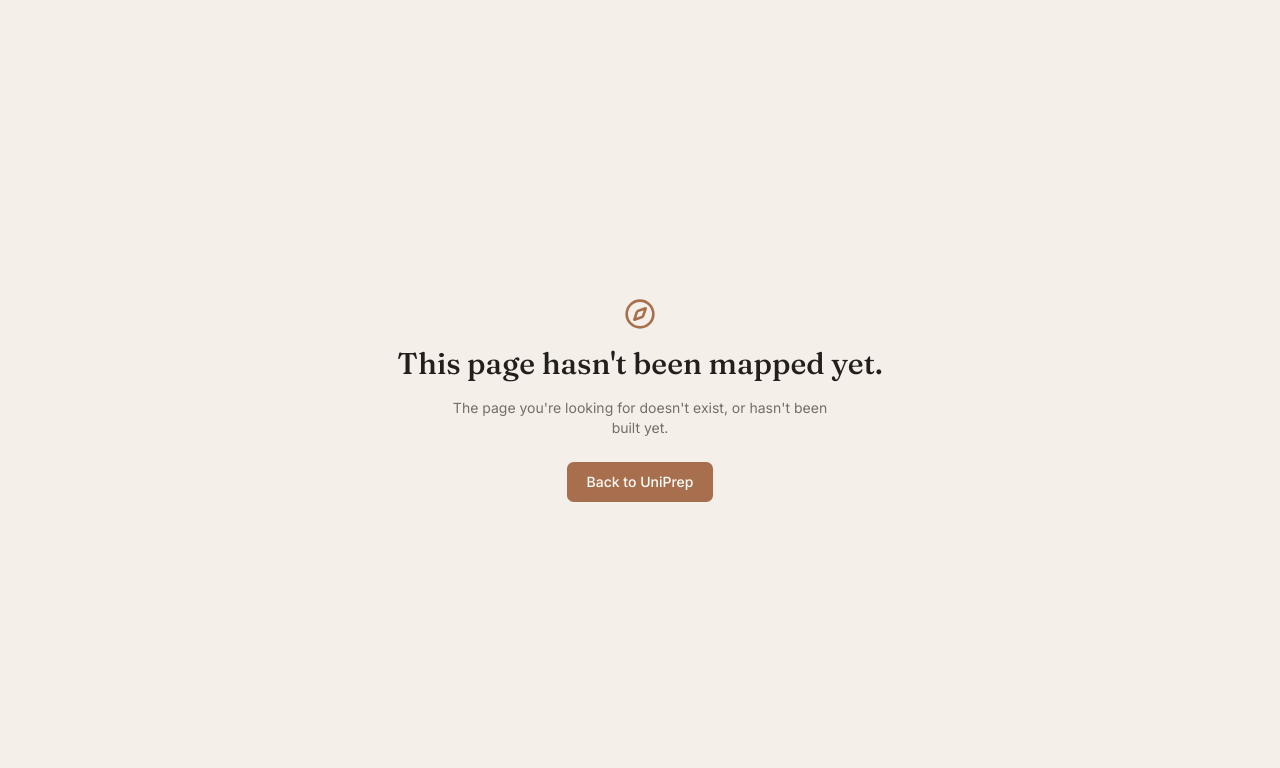
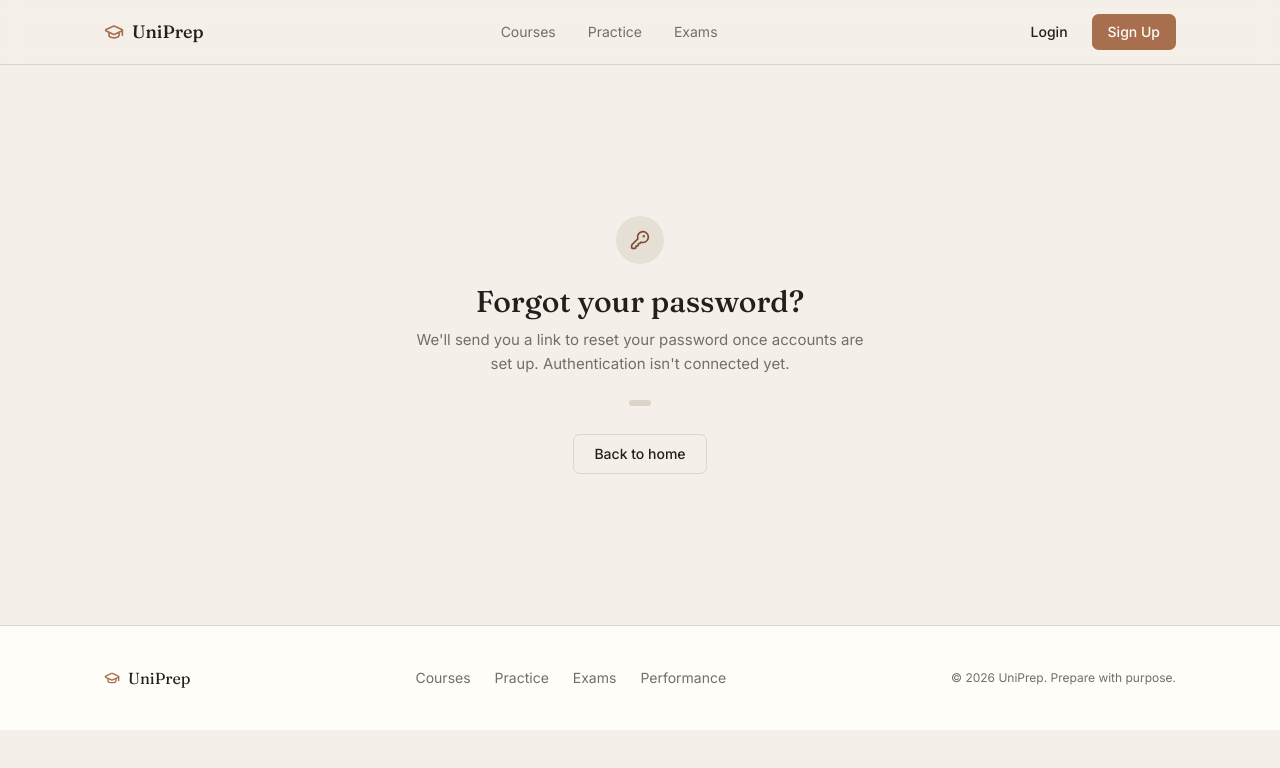
Before and after one commit to Nath-dev160/uniPrep, a Next.js app: page /forgot-password in a window 1280 px wide. Before the commit this address had no page. Shown: the top 768 px of the page. Built offline with nearby package versions, Linux system fonts and the light colour scheme.

Commit message:
Add files via upload

```diff
--- /dev/null
+++ b/src/app/forgot-password/page.tsx
@@ -0,0 +1,14 @@
+import { KeyRound } from "lucide-react";
+
+import { PlaceholderPage } from "@/components/layout/placeholder-page";
+
+export default function ForgotPasswordPage() {
+  return (
+    <PlaceholderPage
+      icon={KeyRound}
+      title="Forgot your password?"
+      description="We'll send you a link to reset your password once accounts are set up. Authentication isn't connected yet."
+      primaryCta={{ label: "Back to login", href: "/login" }}
+    />
+  );
+}
```
